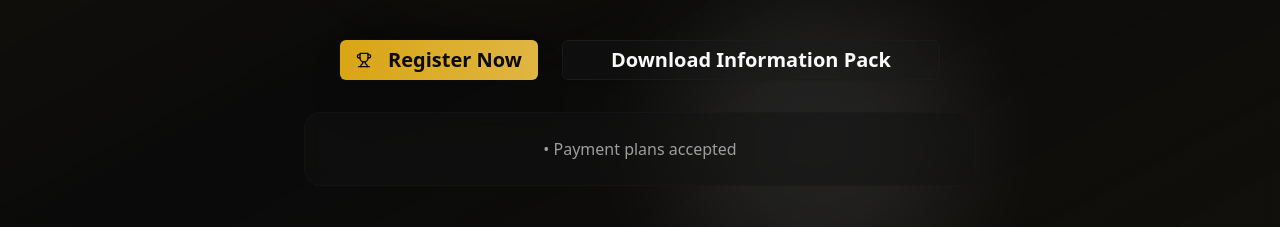
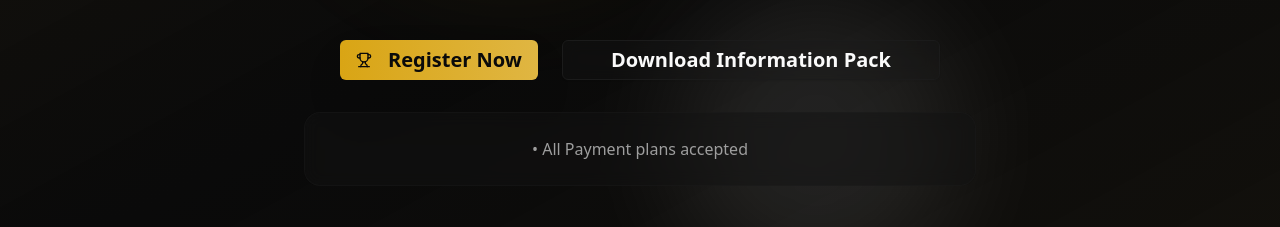
Before and after one commit to mdecoder24/mun-website, a Next.js app: page / in a window 1280 px wide. Shown: the part 6420-6647 px from the top of the page. Built offline with nearby package versions, Linux system fonts and the light colour scheme.

Commit message:
updated payment plan

```diff
--- a/app/page.tsx
+++ b/app/page.tsx
@@ -1095,7 +1095,7 @@ And that is a wrap!!`,
           </div>
 
           <div className="bg-card/50 backdrop-blur-sm border border-border/30 rounded-2xl p-6 max-w-2xl mx-auto">
-            <p className="text-muted-foreground font-medium">• Payment plans accepted</p>
+            <p className="text-muted-foreground font-medium">• All Payment plans accepted</p>
           </div>
         </div>
       </section>
```
